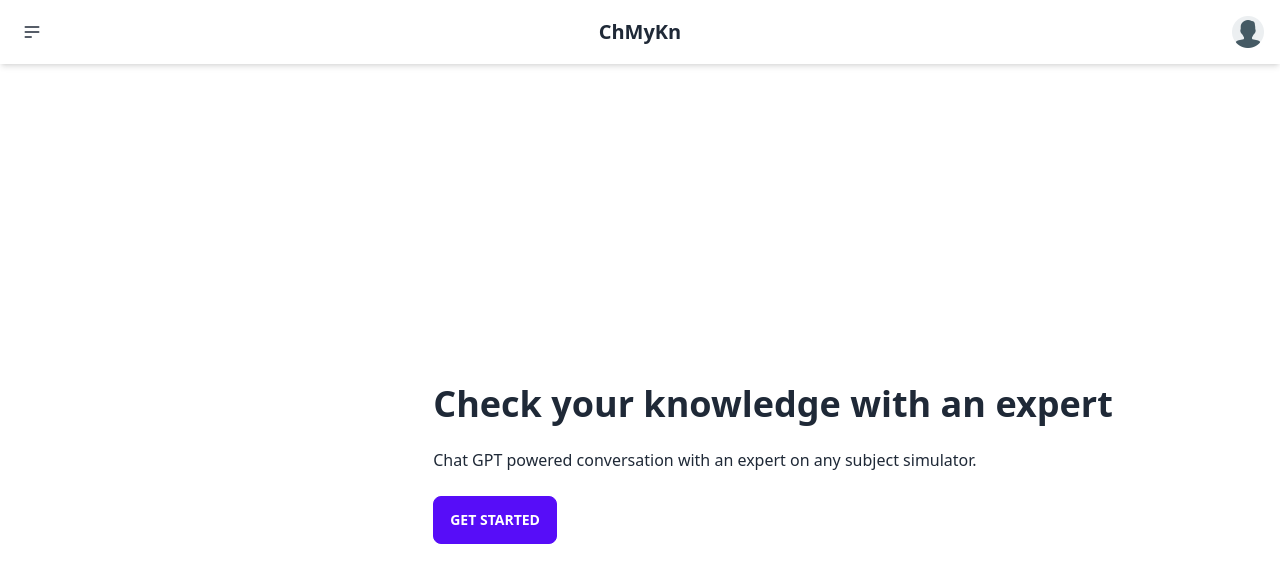
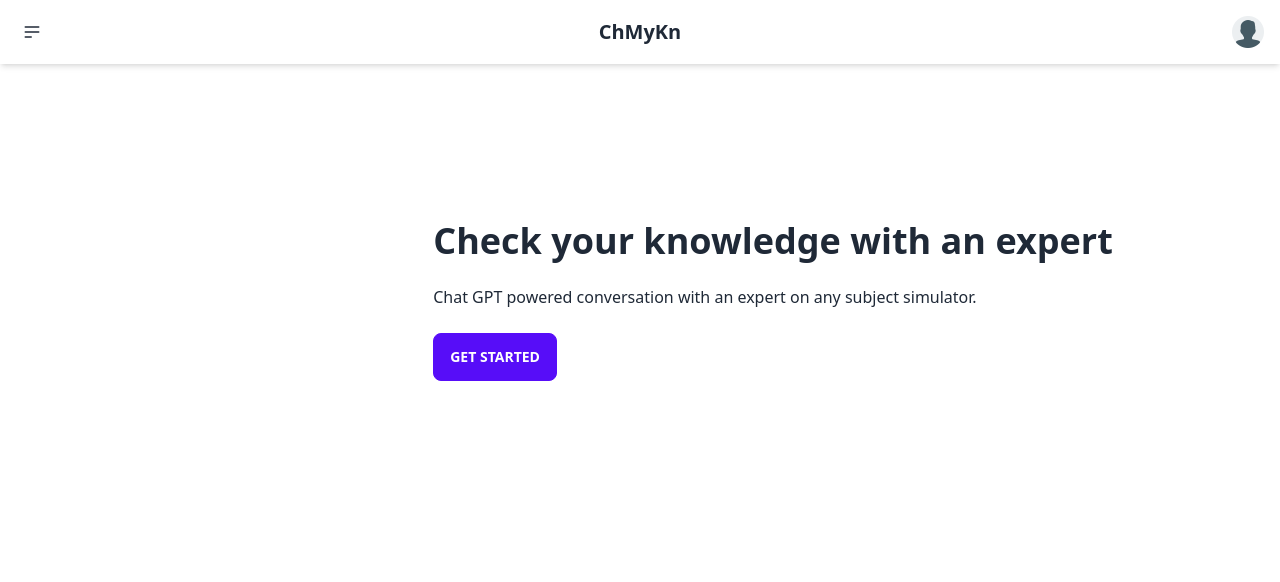
Before and after one commit to gastonivanfrasca/cayodis, a Next.js app: page / in a window 1280 px wide. Shown: the top 582 px of the page. Built offline with nearby package versions, Linux system fonts and the light colour scheme.

Commit message:
added top margin to home lottie

```diff
--- a/pages/index.tsx
+++ b/pages/index.tsx
@@ -14,7 +14,7 @@
         <link rel="icon" href="/favicon/favicon.ico" />
       </Head>
       <main>
-        <div className="hero min-h-screen">
+        <div className="hero mt-8 sm:mt-6 md:mt-24">
           <div className="hero-content flex-col lg:flex-row">
             <LottieAnimation
               id="conversation"
```
